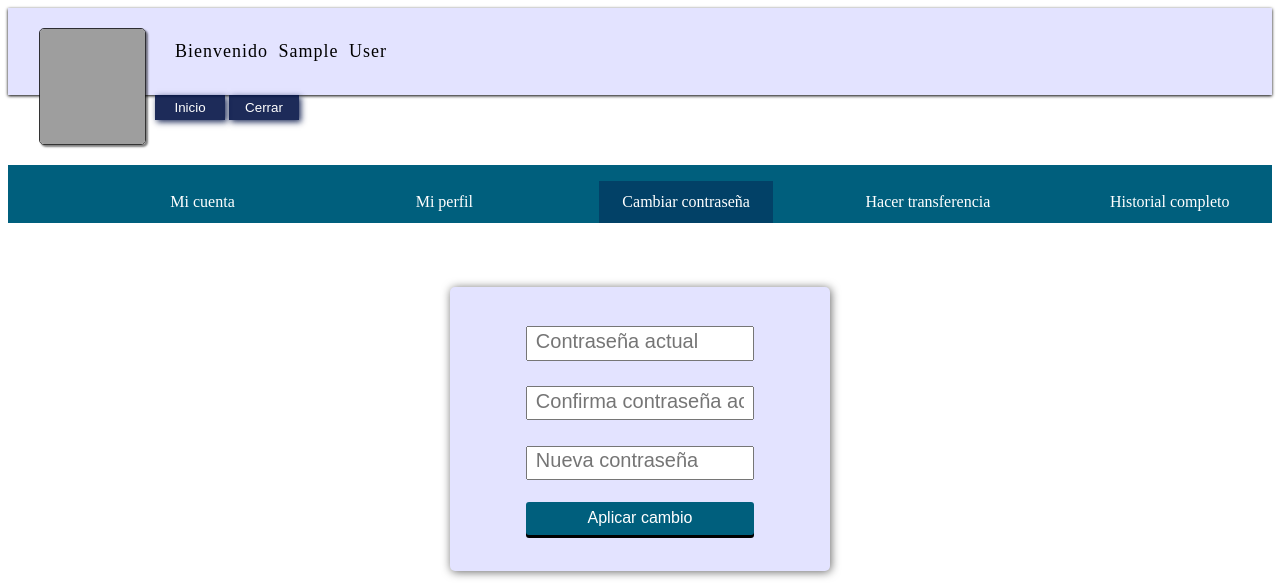
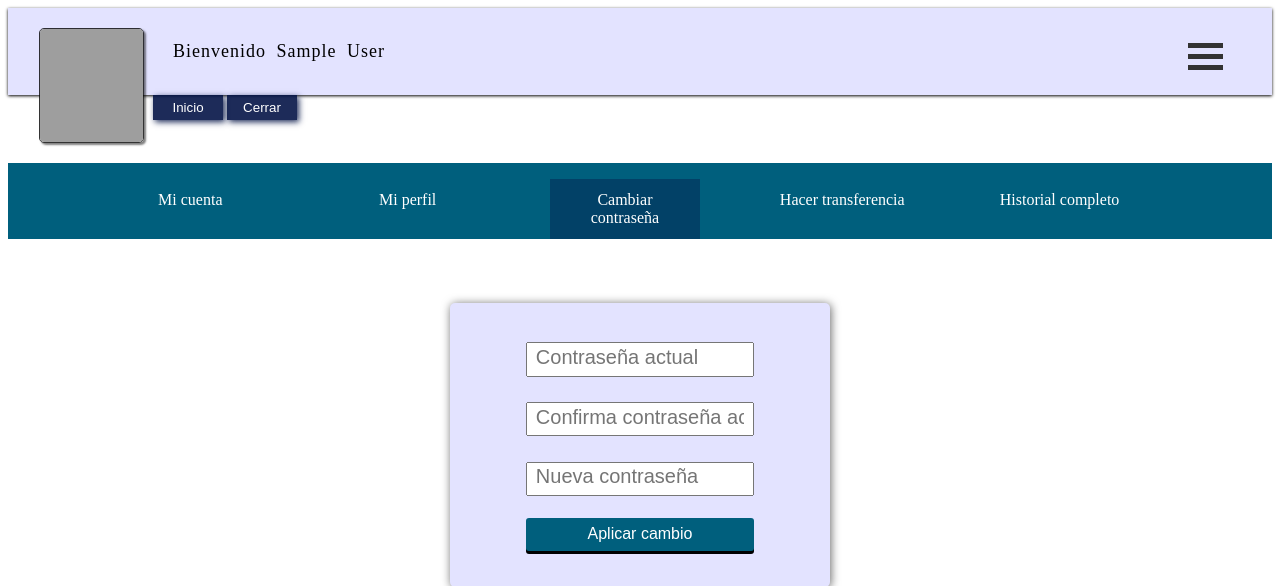
Before and after one commit to nicoalmram/MDA_Banco, a PHP site: page /public/php/user_pass.php in a window 1280 px wide. Shown: the top 586 px of the page. Run offline with PHP 8.4, Linux system fonts and the light colour scheme; the visitor is signed in with stand-in values (Sample User, id 1); data that the repository does not hold is empty; grey boxes are pictures that could not be loaded.

Commit message:
cambios de clase de hoy

```diff
--- a/public/css/user_profile_header.css
+++ b/public/css/user_profile_header.css
@@ -62,3 +62,133 @@
     color: white;
     text-decoration: none;
 }
+.dropdown {
+    float: right;
+    overflow: hidden;
+    margin-top: -1.5%;
+  }
+
+  .dropdown .dropbtn {
+    cursor: pointer;
+    font-size: 16px;
+    border: none;
+    outline: none;
+    color: white;
+    padding: 14px 16px;
+    background-color: inherit;
+    font-family: inherit;
+    margin: 0;
+  }
+  .dropdown-content {
+    display: none;
+    position: absolute;
+    background: linear-gradient(to top, #f9f9f9, #E3E3FF);
+    width: 65%;
+    height: auto;
+    float: right;
+    margin-left: -55%;
+  }
+
+  .dropdown-content .header {
+    padding: 16px;
+    padding-bottom: 25px;
+    color: black;
+  }
+  .column-header{
+    color: black;
+    white-space: nowrap;
+  }
+  .img-container{
+    height: 50px;
+    overflow: hidden;
+    justify-content: center;
+    align-items: center;
+    width: auto;
+    margin-bottom: 10%;
+    margin-right: 10%;
+    vertical-align: middle;
+    display: inline-block;
+}
+.img{
+    width: auto;
+    height: 100%;
+    object-fit: cover;
+    display: block;
+    margin-left: auto;
+    margin-right: auto;
+}
+
+.column {
+    float: right;
+    width: 50%;
+    padding-right: 15%;
+    padding-left: 5%;
+    height: 250px;
+  }
+  .column a {
+    float: none;
+    color: black;
+    padding: 10px auto 10px auto;
+    text-decoration: none;
+    display: block;
+    text-align: left;
+  }
+
+  .column a:hover {
+    background-color: #E3E3FF;
+    text-shadow: #333;
+  }
+
+  .row:after {
+    content: "";
+    display: table;
+    clear: both;
+  }
+
+  .dropdown-content a {
+    float: none;
+    color: black;
+    padding: 12px 16px;
+    text-decoration: none;
+    display: block;
+    text-align: left;
+  }
+
+  .dropdown-content a:hover {
+    background-color: #E3E3FF;
+    color: #17202A;
+    font-weight: bold;
+  }
+
+  .show {
+    display: block;
+  }
+  .bar1, .bar2, .bar3 {
+    width: 35px;
+    height: 5px;
+    background-color: #333;
+    margin: 6px 0;
+    transition: 0.4s;
+  }
+
+  /* Rotate first bar */
+  .change .bar1 {
+    -webkit-transform: rotate(-45deg) translate(-9px, 6px) ;
+    transform: rotate(-45deg) translate(-9px, 6px) ;
+  }
+
+  /* Fade out the second bar */
+  .change .bar2 {
+    opacity: 0;
+  }
+
+  /* Rotate last bar */
+  .change .bar3 {
+    -webkit-transform: rotate(45deg) translate(-8px, -8px) ;
+    transform: rotate(45deg) translate(-8px, -8px) ;
+  }
+  .nav-container {
+    display: inline-block;
+    cursor: pointer;
+  }
+  * {box-sizing:border-box}
--- a/public/php/user_profile_header.php
+++ b/public/php/user_profile_header.php
@@ -4,6 +4,7 @@ session_start();
 
 <html>
     <head>
+    <meta http-equiv="Content-Type" content="text/html; charset=UTF-8">
     <link rel="stylesheet" type="text/css" href="../css/user_profile_header.css" />
     <style>
     #home, #logout{
@@ -43,12 +44,49 @@ session_start();
 
              <div class="welcome">
 
-             <label>Bienvenido <?php echo $_SESSION['fullname']; ?></label></div>
+             <label>Bienvenido <?php echo $_SESSION['fullname']; ?></label>
+             <div class="dropdown">
+            <button class="dropbtn" onclick="myFunction();equis(this)">
+              <div class="nav-container">
+                <div class="bar1"></div>
+                <div class="bar2"></div>
+                <div class="bar3"></div>
+              </div>
+            </button>
+            <div class="dropdown-content" id="myDropdown">
+              <div class="header">
+                <h2>Banco MDA</h2>
+              </div>
+              <div class="row">
+                <div class="column">
+                    <lu class="column-header">
+                      <div class="img-container">
+                          <img class="img" src="../images/clock.png" alt="bankLogo">
+                        </div>
+                        <h3 style="display:inline-block; white-space:nowrap;">Mi día a día</h3>
+                    </lu>
+                  <a href="retiro.html">Retirar dinero</a>
+                  <a href="perfil.html">Cuenta</a>
+                  <a href="pretransferencias.html">Realizar una transferencia</a>
+                </div>
+                <div class="column">
+                    <lu class="column-header">
+                        <div class="img-container">
+                            <img class="img" src="../images/bankLogo.png" alt="bankLogo">
+                          </div>
+                          <h3 style="display:inline-block; white-space:nowrap;">Conoce tu banco</h3>
+                      </lu>
+                  <a href="divisaCalculator.html">Calculadora de divisas</a>
+                  <a href="#">Más sobre nosotros</a>
+                  <a href="terminosycondiciones.html">Términos y condiciones</a>
+                </div>
+              </div>
+            </div>
+          </div>
+            </div>
             <a class="cust_home" href="user_profile.php"><input type="button" name="home" value="Inicio" id="home"></a>
             <a class="cust_logout" href="user_logout.php"><input type="button" name="logout_btn" value="Cerrar" id="logout"></a>
-
         </div>
-
         <div class="profile_nav">
         <ul>
             <a href="user_detail.php"><li class="link1">Mi cuenta</li></a>
@@ -58,6 +96,7 @@ session_start();
             <a href=""><li class="link5">Historial completo</li></a>
             </ul>
         </div>
+          <script src="../js/nav.js"></script>
+    </body>
 
-    </body>
 </html>
```
